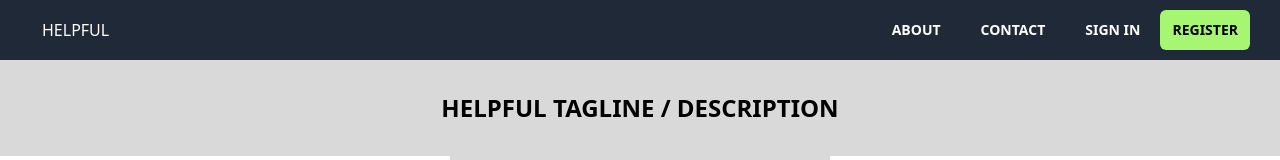
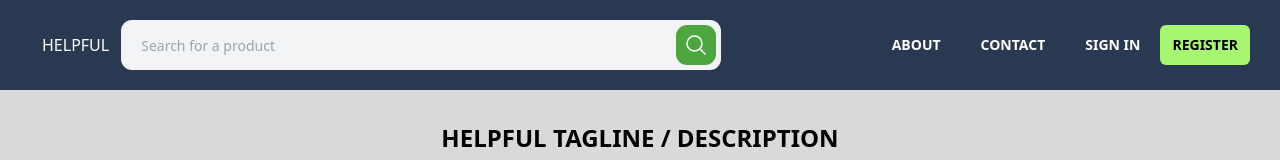
Before and after one commit to NimeshaKahingala/Nuxt-project, a Nuxt app: page / in a window 1280 px wide. Shown: the top 160 px of the page. Built offline with nearby package versions, Linux system fonts and the light colour scheme.

Commit message:
search bar added'

```diff
--- a/components/AppHeader.vue
+++ b/components/AppHeader.vue
@@ -1,13 +1,35 @@
 <template>
   <header>
     <nav>
-      <Disclosure as="nav" class="bg-gray-800 " v-slot="{ open }">
+      <Disclosure as="nav" class="nav" v-slot="{ open }">
         <ul class="nav-link-wrap flex container">
           <div class="left">
             <DisclosureButton
               class="text-white uppercase [item.current ? 'bg-gray-900 text-white' : 'text-gray-300 hover:bg-gray-700 hover:text-white', 'block rounded-md px-3 py-2 text-base font-medium']"
               ><NuxtLink to="/">HELPFUL</NuxtLink></DisclosureButton
             >
+
+            <div class="relative text-gray-600">
+        <input
+          type="search"
+          name="search"
+          v-model="query"
+          placeholder="Search for a product"
+          class="search-bar bg-gray-100 h-10 px-5 pr-10 text-sm focus:outline-none"
+
+        />
+        <button
+          type="submit"
+          class="btn-search absolute right-0 top-0"
+          @click="handleSearch"
+        >
+        <svg xmlns="http://www.w3.org/2000/svg" fill="none" viewBox="0 0 24 24" stroke-width="1.5" stroke="currentColor" class="size-6 text-white">
+  <path stroke-linecap="round" stroke-linejoin="round" d="m21 21-5.197-5.197m0 0A7.5 7.5 0 1 0 5.196 5.196a7.5 7.5 0 0 0 10.607 10.607Z" />
+</svg>
+
+        </button>
+      </div>
+
           </div>
           <div class="right">
             <li
@@ -26,7 +48,7 @@
               <NuxtLink to="/login">Sign IN</NuxtLink>
             </li>
             <li
-              class="btn-register text-white uppercase [item.current ? 'bg-gray-900 text-white' : 'text-gray-300 hover:bg-gray-700 hover:text-white', 'block rounded-md px-3 py-2 text-base font-medium']"
+              class="btn-register text-white uppercase [item.current ? 'bg-gray-900 text-white' : 'text-gray-300', 'block rounded-md px-3 py-2 text-base font-medium']"
             >
               <NuxtLink to="/register">Register</NuxtLink>
             </li>
@@ -58,23 +80,45 @@ import {
   font-weight: 700;
 }
 
+.btn-search {
+  background-color: #4EA641;
+  border-radius: 11px;
+  margin:5px 5px 0 0;
+  padding: 8px;
+}
+
 .container {
   margin: 0 auto;
   max-width: 1800px;
 }
 
+.nav {
+  background-color: #2A3952;
+}
+
 .nav-link-wrap {
   justify-content: space-between;
-  padding: 10px 30px;
+  padding: 20px 30px;
 }
 
 .nav-link {
   font-size: 14px;
   font-weight: 700;
-  margin: 0 8px;
+  margin: 5px 8px;
+}
+
+.left {
+  display: flex;
+}
+
+.search-bar {
+  border-radius: 11px;
+  height: 50px;
+  width: 600px;
 }
 
 .right {
   display: flex;
+  place-items: center;
 }
 </style>
```
